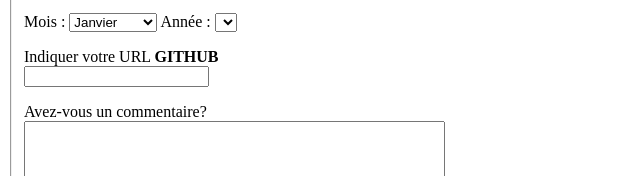
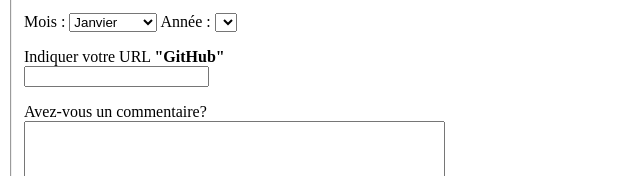
Before and after one commit to Yomab/Exercice-Formulaire, a plain HTML site: page index.html in a window 1280 px wide. Shown: the part 776-952 px from the top of the page, 0-640 px from the left. Drawn offline with Linux system fonts and the light colour scheme.

Commit message:
CorrectionOrthographique

```diff
--- a/index.html
+++ b/index.html
@@ -127,7 +127,7 @@
   </div>
 
   <p>
-  Indiquer votre URL <strong/>GITHUB</strong><br />
+  Indiquer votre URL <strong/>"GitHub"</strong><br />
   <input type="url" />
   </p>
 
```
